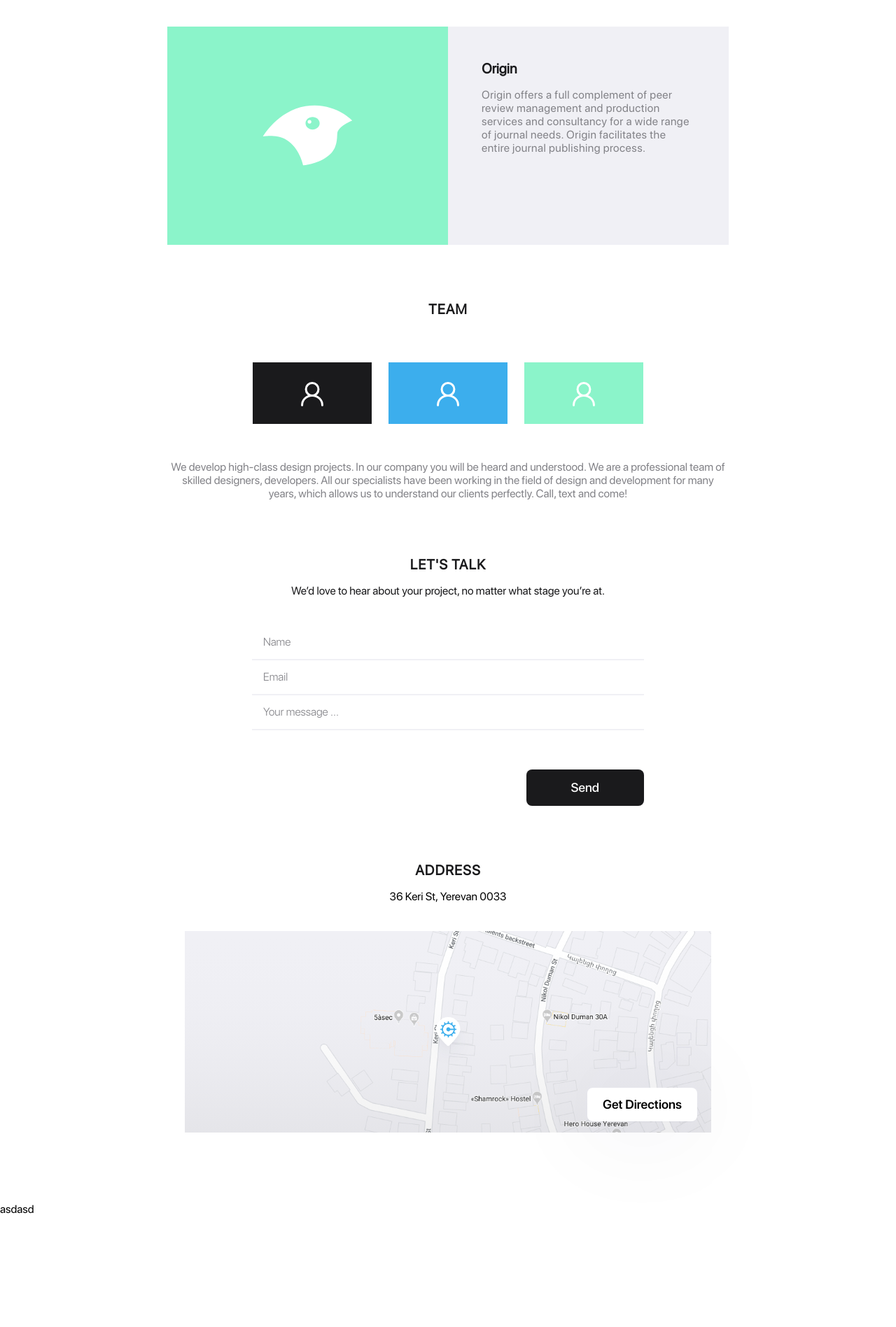
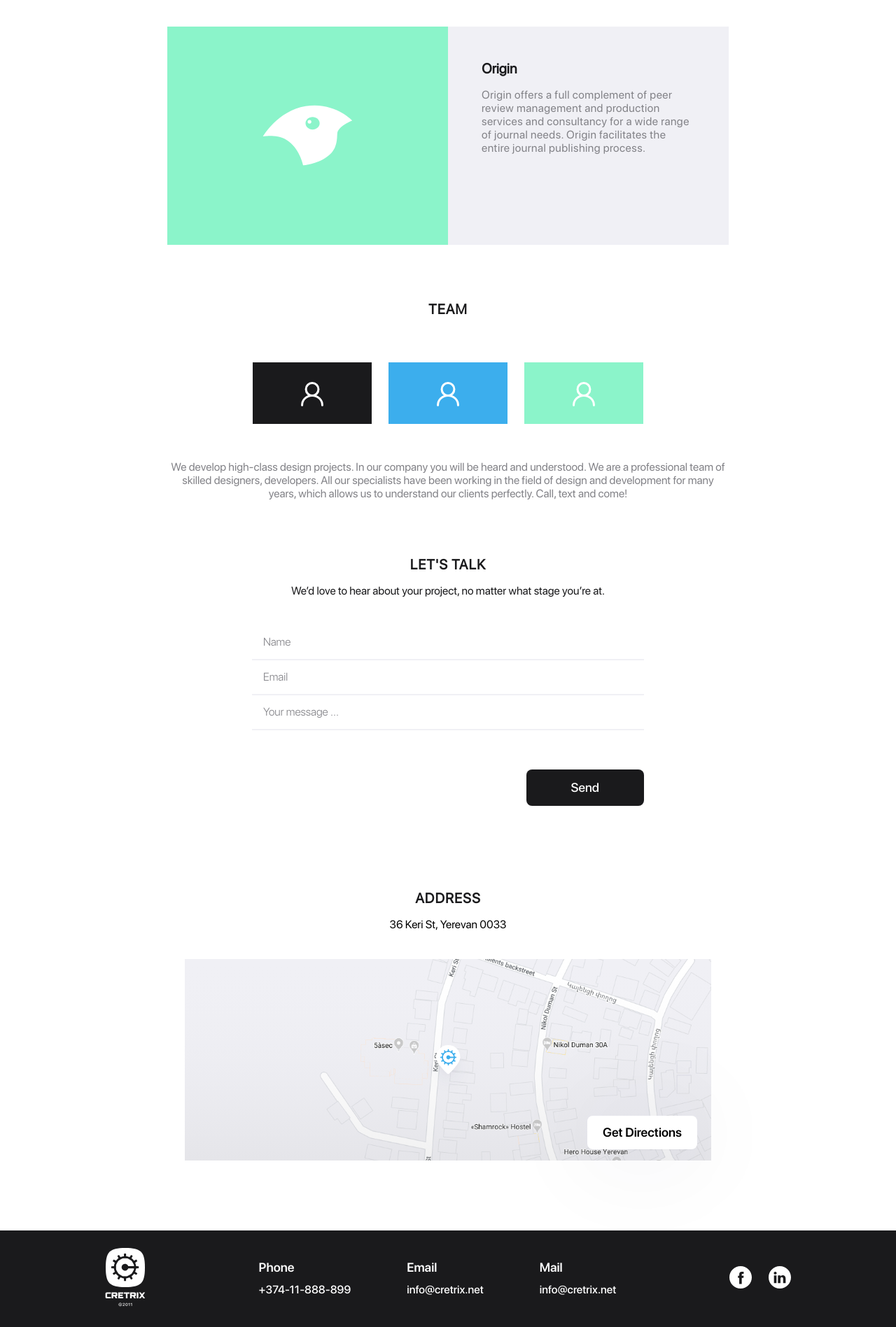
Before and after one commit to cretrix/cretrix.github.io, a Jekyll site: the page built from index.html, in a window 1280 px wide. Shown: the part 2401-4298 px from the top of the page at 70% size. Built offline with Jekyll 4.4.1, drawn with Linux system fonts in a browser that asks for light colours; before the commit the page ends 4139 px from its top, so only the background shows below that.

Commit message:
structure

```diff
--- /dev/null
+++ b/_includes/contact.html
@@ -0,0 +1,33 @@
+<section class="talk" id="contact">
+    <h3>Let's talk</h3>
+    <p>We’d love to hear about your project, no matter what stage you’re at.</p>
+    <form action="#">
+        <div class="form-input">
+            <input type="text" name="name" placeholder="Name">
+        </div>
+        <div class="form-input">
+            <input type="email" name="email" placeholder="Email">
+            <!-- <span>Email doens’t exist</span> -->
+        </div>
+        <div class="form-input">
+            <input type="text" name="message" placeholder="Your message ...">
+        </div>
+        <div class="send">
+            <input type="submit" value="Send">
+        </div>
+    </form>
+</section>
+
+
+<section class="address">
+    <h3>ADDRESS</h3>
+    <p>
+        36 Keri St, Yerevan 0033
+    </p>
+    <div class="map-container">
+        <div class="wrapper">
+            <img src="{{ site.baseurl }}/assets/images/map.svg" alt="">
+            <button id="directions">Get Directions</button>
+        </div>
+    </div>
+</section>
--- a/_includes/footer.html
+++ b/_includes/footer.html
@@ -1 +1,33 @@
-<footer>asdasd</footer>
+<footer>
+    <div class="container">
+        <div class="logo">
+            <img src="{{ site.baseurl }}/assets/images/cretrix.svg" />
+        </div>
+        <div class="details">
+            <div>
+                <h3>Phone</h3>
+                <p>+374-11-888-899 </p>
+            </div>
+            <div>
+                <h3>Email</h3>
+                <p>info@cretrix.net</p>
+            </div>
+            <div>
+                <h3>Mail</h3>
+                <p>info@cretrix.net</p>
+            </div>
+        </div>
+        <div class="contact">
+            <div>
+                <a href="https://www.facebook.com/cretrixllc/">
+                    <img src="{{site.baseurl}}/assets/images/facebook.svg" alt="">
+                </a>
+            </div>
+            <div>
+                <a href="https://am.linkedin.com/company/cretrix">
+                    <img src="{{site.baseurl}}/assets/images/linkedin.svg" alt="">
+                </a>
+            </div>
+        </div>
+    </div>
+</footer>
--- a/_includes/head.html
+++ b/_includes/head.html
@@ -4,4 +4,5 @@
     <meta name="viewport" content="width=device-width, initial-scale=1.0">
     <title>{{ page.title }}</title>
     <link rel="stylesheet" href="{{ site.baseurl }}/assets/css/styles.css">
+    <script src="{{ site.baseurl }}/assets/js/index.js"></script>
 </head>
--- a/_includes/header.html
+++ b/_includes/header.html
@@ -1,10 +1,12 @@
 <nav>
     <div class="logo">
-        <img src="{{ site.baseurl }}/assets/images/logo.svg"/>
+        <a href="{{ site.url }}">
+            <img src="{{ site.baseurl }}/assets/images/logo.svg" />
+        </a>
     </div>
     <div class="menu">
-        <h3>services</h3>
-        <h3>projects</h3>
-        <h3>contact us</h3>
+        <h3 class="btn--services">services</h3>
+        <h3 class="btn--projects">projects</h3>
+        <h3 class="btn--contact">contact us</h3>
     </div>
 </nav>
--- a/_layouts/default.html
+++ b/_layouts/default.html
@@ -1,9 +1,13 @@
 <!DOCTYPE html>
 <html lang="en">
- {% include head.html %}
+{% include head.html %}
+
 <body>
     {% include header.html %}
     {{content}}
+    {% include contact.html %}
     {% include footer.html %}
+
 </body>
+
 </html>
--- a/assets/css/styles.scss
+++ b/assets/css/styles.scss
@@ -53,7 +53,7 @@
 input:-webkit-autofill,
 input:-webkit-autofill:hover,
 input:-webkit-autofill:focus {
-    -webkit-text-fill-color: #1A1A1C;
+    -webkit-text-fill-color: #1a1a1c;
     -webkit-box-shadow: 0 0 0px 1000px #fff inset;
     transition: background-color 5000s ease-in-out 0s;
 }
@@ -145,7 +145,7 @@
 }
 
 .services {
-    margin-top: 5rem;
+    padding-top:5rem;
     padding-left: 9.3rem;
     padding-right: 9.3rem;
 
@@ -180,7 +180,7 @@
 }
 
 .projects {
-    margin-top: 5rem;
+    padding-top:5rem;
     width: 100%;
     .container {
         margin-top: 4rem;
@@ -238,7 +238,7 @@
 }
 
 .team {
-    margin-top: 5rem;
+    padding-top:5rem;
 
     .container {
         width: 100%;
@@ -264,7 +264,7 @@
 }
 
 .talk {
-    margin-top: 5rem;
+    padding-top:5rem;
     color: #1a1a1c;
     p {
         text-align: center;
@@ -299,6 +299,18 @@
                     color: #838388;
                     font-family: "SF Pro Display Light";
                 }
+                &:focus {
+                    border-bottom: 2px solid #3caeed;
+                }
+                & + span {
+                    display: none;
+                }
+                &:invalid {
+                    border-bottom: 2px solid #e33b39;
+                    // & + span {
+                    //     display: inline;
+                    // }
+                }
             }
         }
         .send {
@@ -327,7 +339,7 @@
 }
 
 .address {
-    margin-top: 5rem;
+    padding-top:5rem;
 
     p:first-of-type {
         text-align: center;
@@ -369,3 +381,44 @@
         }
     }
 }
+
+footer {
+    padding: 25px 150px;
+    background: #1a1a1c;
+
+    .container {
+        display: flex;
+        justify-content: space-between;
+        color: #fff;
+
+        .details {
+            display: flex;
+            align-items: center;
+            gap: 5rem;
+
+            & > div {
+                h3 {
+                    font-family: "SF Pro Display Semibold";
+                    font-size: 18px;
+                    line-height: 16px;
+                }
+                p {
+                    margin-top: 1rem;
+                    font-size: 16px;
+                    line-height: 16px;
+                    font-family: "SF Pro Display Medium";
+                }
+            }
+        }
+
+        .contact {
+            display: flex;
+            gap: 1.5rem;
+            align-items: center;
+
+            & > div {
+                cursor: pointer;
+            }
+        }
+    }
+}
--- a/assets/js/index.js
+++ b/assets/js/index.js
@@ -1,10 +1,4 @@
 document.addEventListener('DOMContentLoaded', () => {
-  let button = document.querySelector("#explore");
-  button.onclick = () => {
-    let os = getMobileOS()
-    doScrolling("#projects", os === 'Iphone' ? 300 : os === "iOS" ? 1000 : 50);
-  };
-
   const getMobileOS = () => {
     const ua = navigator.userAgent
     if (/android/i.test(ua)) {
@@ -18,6 +12,22 @@
     }
     return "Other"
   }
+
+  let button = document.querySelector("#explore");
+  let os = getMobileOS()
+  if (button) {
+    button.onclick = () => {
+      doScrolling("#projects", os === 'Iphone' ? 300 : os === "iOS" ? 1000 : 50);
+    };
+  }
+
+  let nav = document.querySelector('nav')
+  nav.addEventListener('click', (e) => {
+    let from = e.target;
+    if (!from.className || !/btn--/i.test(from.className)) return;
+    let scrollId = from.className.substring(5)
+    doScrolling(`#${scrollId}`, os === 'Iphone' ? 300 : os === "iOS" ? 1000 : 50)
+  })
 
   function getElementY(query) {
     return (
--- a/index.html
+++ b/index.html
@@ -43,7 +43,7 @@
     </div>
 </section>
 
-<section class="services">
+<section class="services" id="services">
     <h3>Services</h3>
     <div class="container">
         <div class="item">
@@ -105,37 +105,3 @@
             development for many years, which allows us to understand our clients perfectly. Call, text and come!</p>
     </div>
 </section>
-
-<section class="talk">
-    <h3>Let's talk</h3>
-    <p>We’d love to hear about your project, no matter what stage you’re at.</p>
-    <form action="#">
-        <div class="form-input">
-            <input type="text" name="name" placeholder="Name">
-        </div>
-        <div class="form-input">
-            <input type="email" name="email" placeholder="Email">
-        </div>
-        <div class="form-input">
-            <input type="text" name="message" placeholder="Your message ...">
-        </div>
-        <div class="send">
-            <input type="submit" value="Send">
-        </div>
-    </form>
-</section>
-
-
-<section class="address">
-    <h3>ADDRESS</h3>
-    <p>
-        36 Keri St, Yerevan 0033
-    </p>
-    <div class="map-container">
-        <div class="wrapper">
-            <img src="assets/images/map.svg" alt="">
-            <button id="directions">Get Directions</button>
-        </div>
-    </div>
-</section>
-<script src="assets/js/index.js"></script>
```
Also changed, not shown: assets/images/cretrix.svg (added), assets/images/facebook.svg (added), assets/images/linkedin.svg (added).
